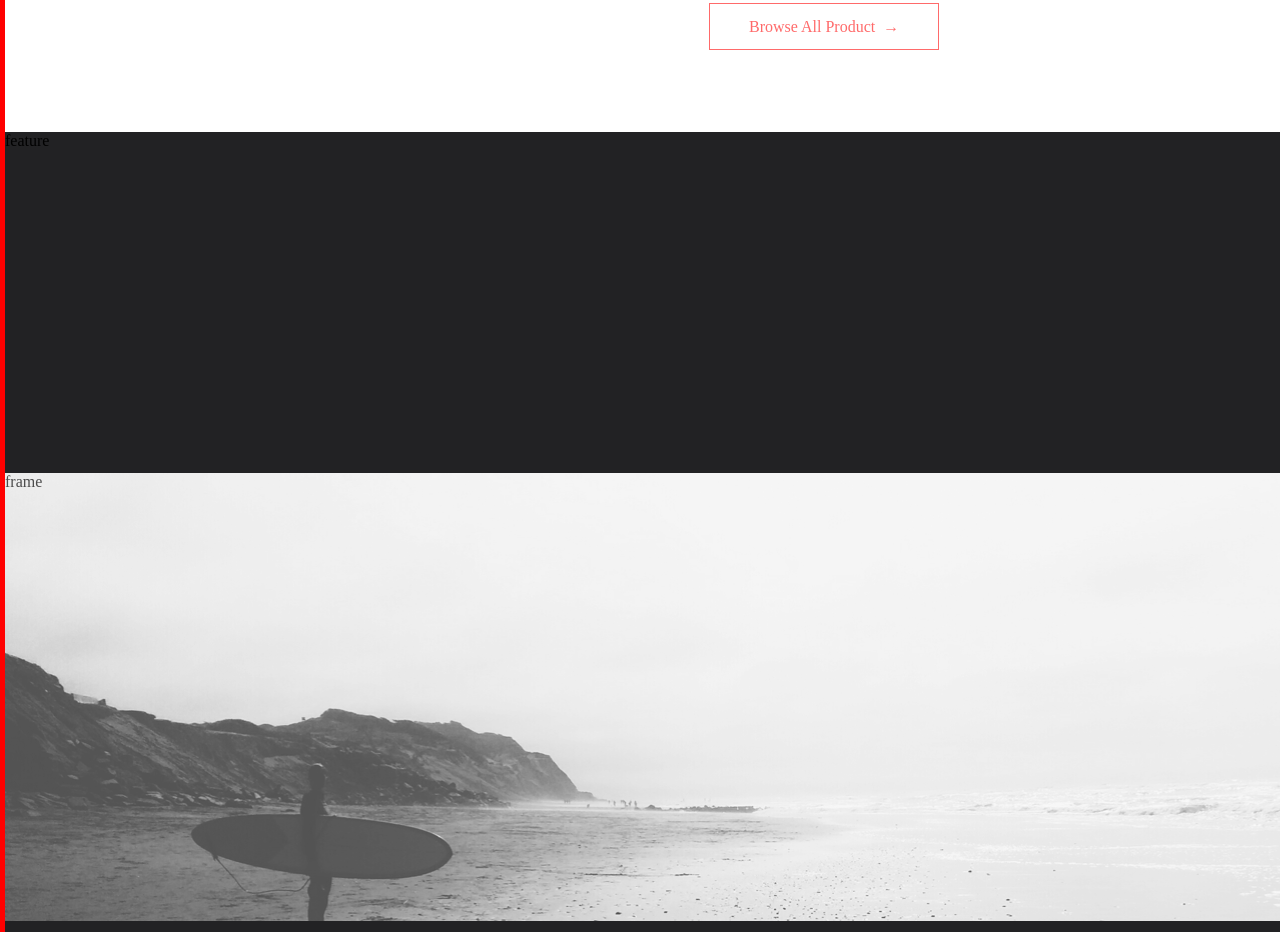
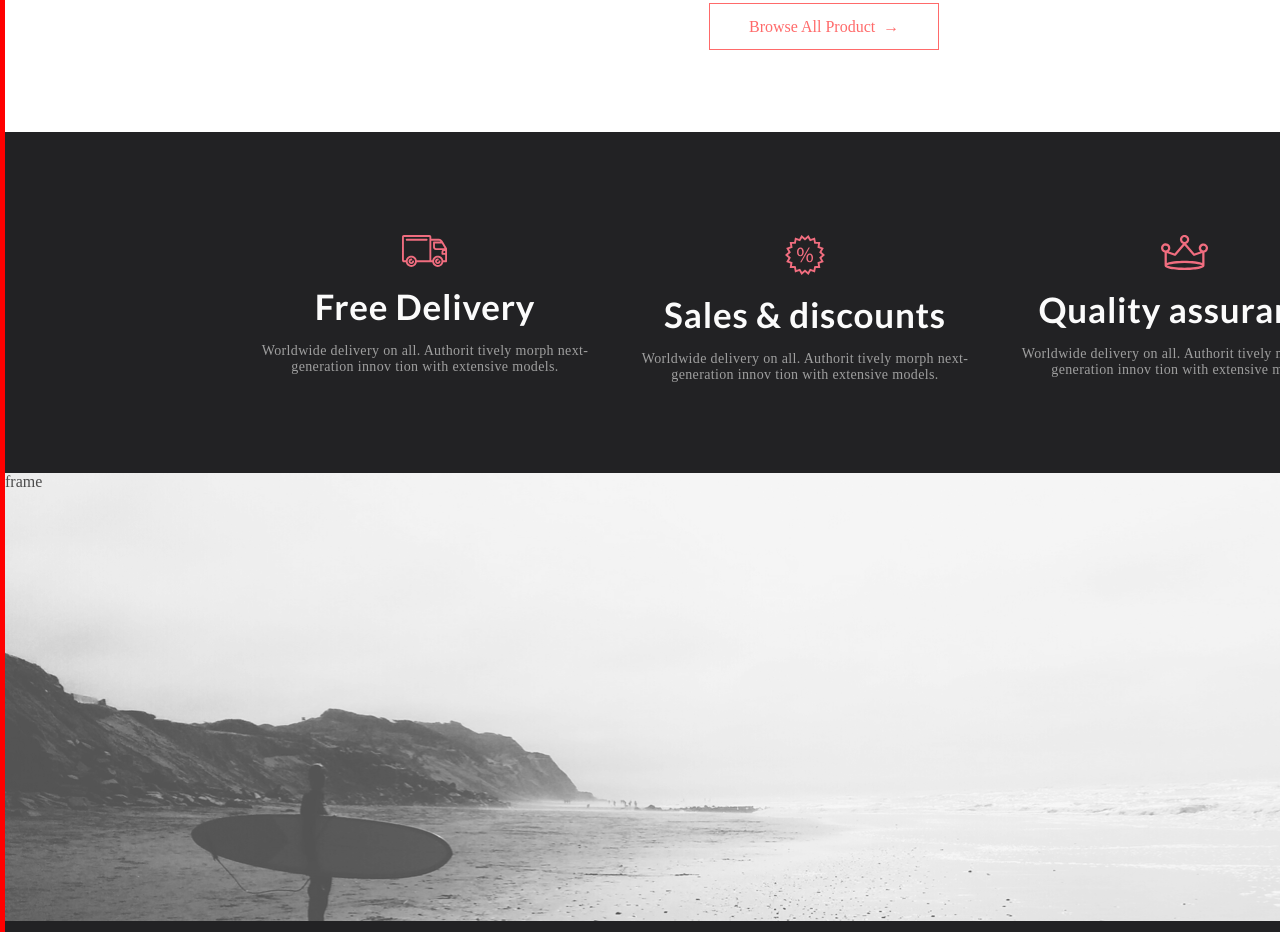
Before and after one commit to tes66/GBPRO1, a plain HTML site: page index.html in a window 1280 px wide. Shown: the part 2694-3626 px from the top of the page. Drawn offline with Linux system fonts and the light colour scheme.

```diff
--- a/index.html
+++ b/index.html
@@ -90,7 +90,24 @@
       <a href="#" class="button_link">Browse All
           Product&#8194;&#8594;</a>
     </div>
-    <div class="feature">feature</div>
+    <div class="feature">
+      <div class="delivery">
+        <img src="img/develery.svg" alt="develery">
+        <h4>Free Delivery</h4>
+        <p>Worldwide delivery on all. Authorit tively morph next-generation innov tion with extensive models.</p>
+      </div>
+      <div class="sales">
+        <img src="img/sales.svg" alt="sales">
+        <h4>Sales & discounts</h4>
+      <p>Worldwide delivery on all. Authorit tively morph next-generation innov tion with extensive models.</p>
+    </div>
+      <div class="quality">
+        <img src="img/quality.svg" alt="">
+        <h4>Quality assurance</h4>
+      <p>Worldwide delivery on all. Authorit tively morph next-generation innov tion with extensive models.</p>
+     </div>
+
+      </div>
     <div class="frame">frame</div>
     <div class="footer">
       <div class="footer__content">
--- a/style.css
+++ b/style.css
@@ -93,8 +93,52 @@ a {
 }
 
 .feature {
+  display: flex;
   height: 341px;
   background-color: #222224;
+}
+
+.delivery {
+  margin-left: 230px;
+  margin-top: 103px;
+  flex:1 1 calc(33.33% - 50px)
+
+}
+
+.sales {
+  margin-top: 103px;
+  flex:1 1 calc(33.33% - 50px)
+}
+
+.quality {
+  margin-top: 103px;
+  margin-right: 230px;
+  flex:1 1 calc(33.33% - 50px)
+}
+
+.feature img {
+  display: block;
+  margin-left: auto;
+  margin-right: auto;
+  margin-bottom: 18px;
+}
+
+.feature h4 {
+  font-size: 35px;
+  font-family: Lato;
+  color: #FBFBFB;
+  letter-spacing: 0.75px;
+  text-align: center;
+  margin-bottom: 16px;
+
+}
+
+.feature p {
+  margin-top: 16px;
+  font-size: 14px;
+  letter-spacing: 0.35px;
+  text-align: center;
+  color: #9f9f9f;
 }
 
 .frame {
@@ -232,6 +276,8 @@ a {
   background: #FF6A6A;
 }
 
+
+
 footer {
   min-height: 537px;
 }
```
Also changed, not shown: img/develery.svg (added), img/quality.svg (added), img/sales.svg (added).
